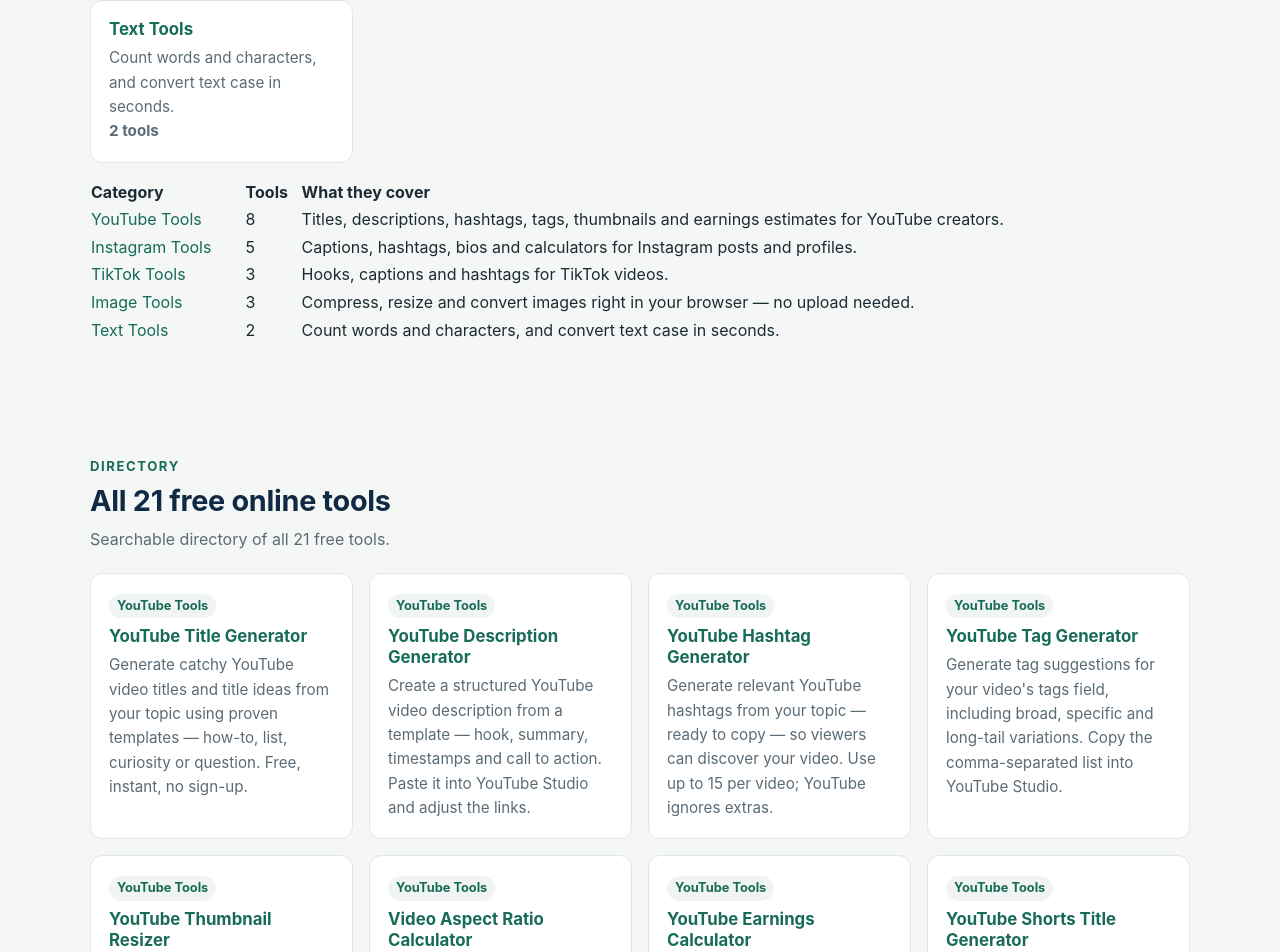
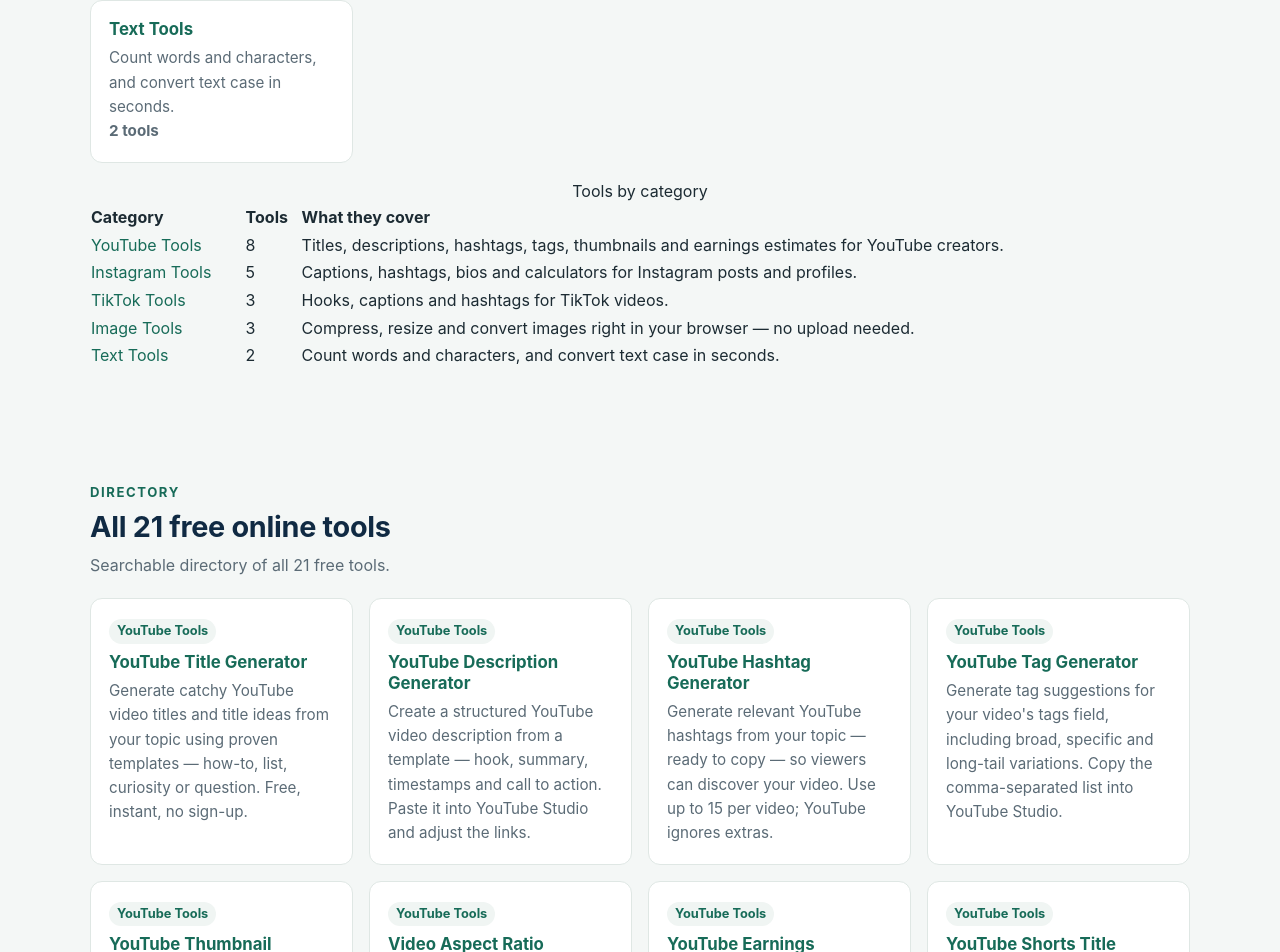
Before and after one commit to ZainMushtaq9/creator-toolbox, a React (Vite) app in the folder frontend/: page / in a window 1280 px wide. Shown: the part 2814-3766 px from the top of the page. Built offline with nearby package versions, Linux system fonts and the light colour scheme.

Commit message:
Improvement pass: titles+descriptions (patch 040) and audit wins (patch 043)

```diff
--- a/frontend/src/pages/Home.jsx
+++ b/frontend/src/pages/Home.jsx
@@ -88,7 +88,8 @@ export default function Home() {
         <h2>Browse by category</h2>
         <div className="grid">{CATEGORIES.map((c) => <CategoryCard key={c.slug} category={c} />)}</div>
         <table style={{ width: "100%", borderCollapse: "collapse", marginTop: 16 }}>
-          <thead><tr><th style={{ textAlign: "left" }}>Category</th><th style={{ textAlign: "left" }}>Tools</th><th style={{ textAlign: "left" }}>What they cover</th></tr></thead>
+          <caption className="sr-only">Tools by category</caption>
+          <thead><tr><th scope="col" style={{ textAlign: "left" }}>Category</th><th scope="col" style={{ textAlign: "left" }}>Tools</th><th scope="col" style={{ textAlign: "left" }}>What they cover</th></tr></thead>
           <tbody>
             {CATEGORIES.map((c) => (
               <tr key={c.slug}>
```
